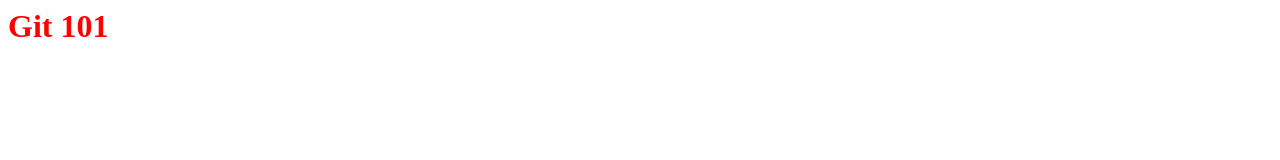
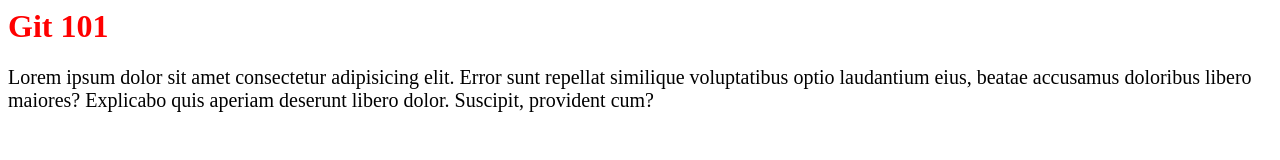
Before and after one commit to Marin-b/git-102, a plain HTML site: page index.html in a window 1280 px wide. Drawn offline with Linux system fonts and the light colour scheme.

Commit message:
Add paragraph with font-size 20

```diff
--- a/index.html
+++ b/index.html
@@ -6,5 +6,8 @@
         <h1>
             Git 101
         </h1>
+        <p>
+            Lorem ipsum dolor sit amet consectetur adipisicing elit. Error sunt repellat similique voluptatibus optio laudantium eius, beatae accusamus doloribus libero maiores? Explicabo quis aperiam deserunt libero dolor. Suscipit, provident cum?
+        </p>
     </body>
 </html>
--- a/style.css
+++ b/style.css
@@ -1,3 +1,7 @@
 h1 {
   color: red;
 }
+
+p {
+  font-size: 20px;
+}
```
